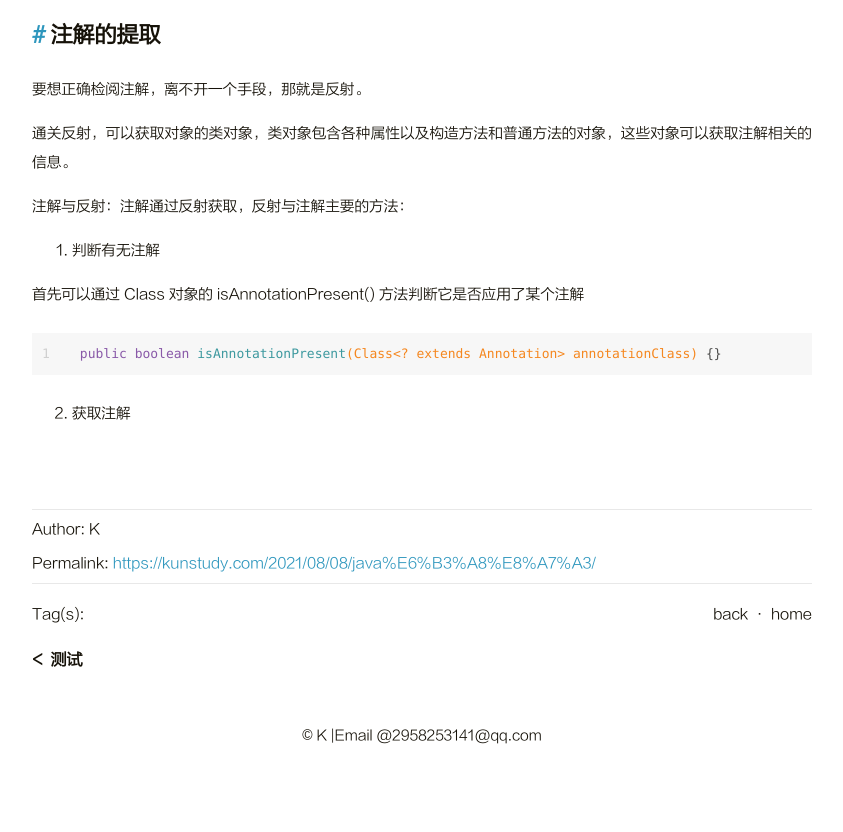
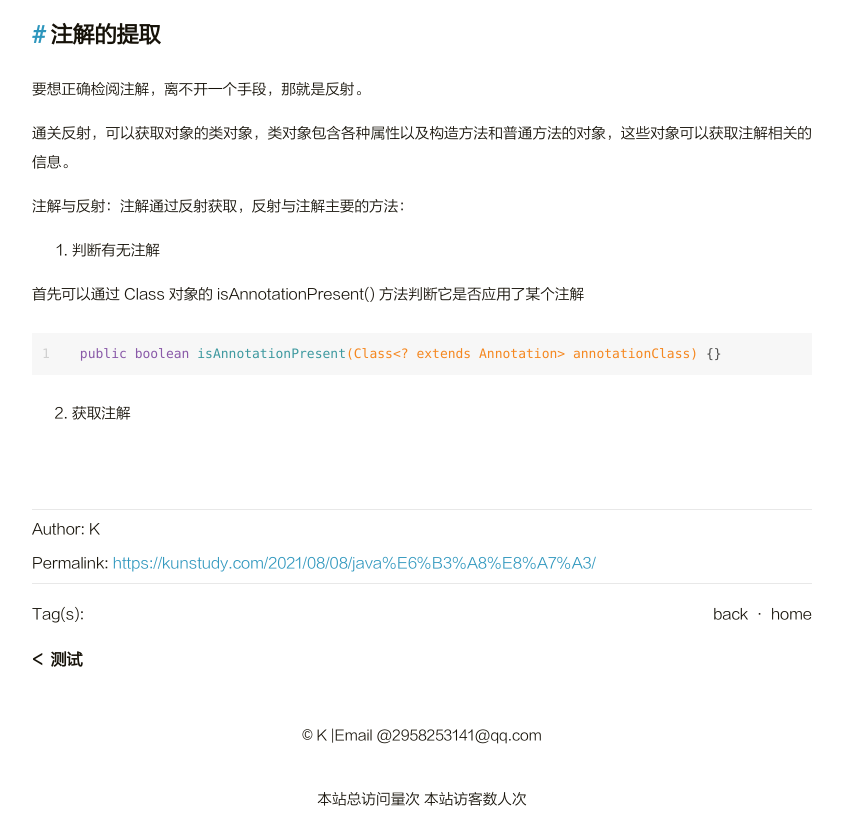
Before and after one commit to code4xy/zkunstudy.github.io, a plain HTML site: page 2021/08/08/java注解/index.html in a window 1280 px wide. Shown: the part 3340-4172 px from the top of the page, without its empty margins (218-1061 px from the left). Before the commit the page ends 4108 px from the top, so only its background shows below. Drawn offline with Linux system fonts and the light colour scheme; some packages are replaced by stand-ins of ours; a script that the page names is missing.

Commit message:
Site updated: 2021-08-14 13:43:00

```diff
--- a/2021/08/08/java注解/index.html
+++ b/2021/08/08/java注解/index.html
@@ -357,6 +357,14 @@
     <div class="copyright">
         <span>© K |Email @2958253141@qq.com </span>
     </div>
+    <script async src="//busuanzi.ibruce.info/busuanzi/2.3/busuanzi.pure.mini.js">
+    </script>
+    <span id="busuanzi_container_site_pv">
+        本站总访问量<span id="busuanzi_value_site_pv"></span>次
+    </span>
+    <span id="busuanzi_container_site_uv">
+        本站访客数<span id="busuanzi_value_site_uv"></span>人次
+      </span>
 </footer>
 
     </div>
```
Also changed, not shown: 2021/08/12/hello-world/index.html (+8 -0 lines), 2021/08/13/java反射/index.html (+8 -0 lines), about/index.html (+8 -0 lines), archives/2021/08/index.html (+8 -0 lines), archives/2021/index.html (+8 -0 lines), archives/index.html (+8 -0 lines), categories/java基础/index.html (+8 -0 lines), categories/测试/index.html (+8 -0 lines), category/index.html (+8 -0 lines), index.html (+8 -0 lines), qq/index.html (+8 -0 lines), tag/index.html (+8 -0 lines), tags/java反射/index.html (+8 -0 lines), tags/测试/index.html (+8 -0 lines), 1 more files.
